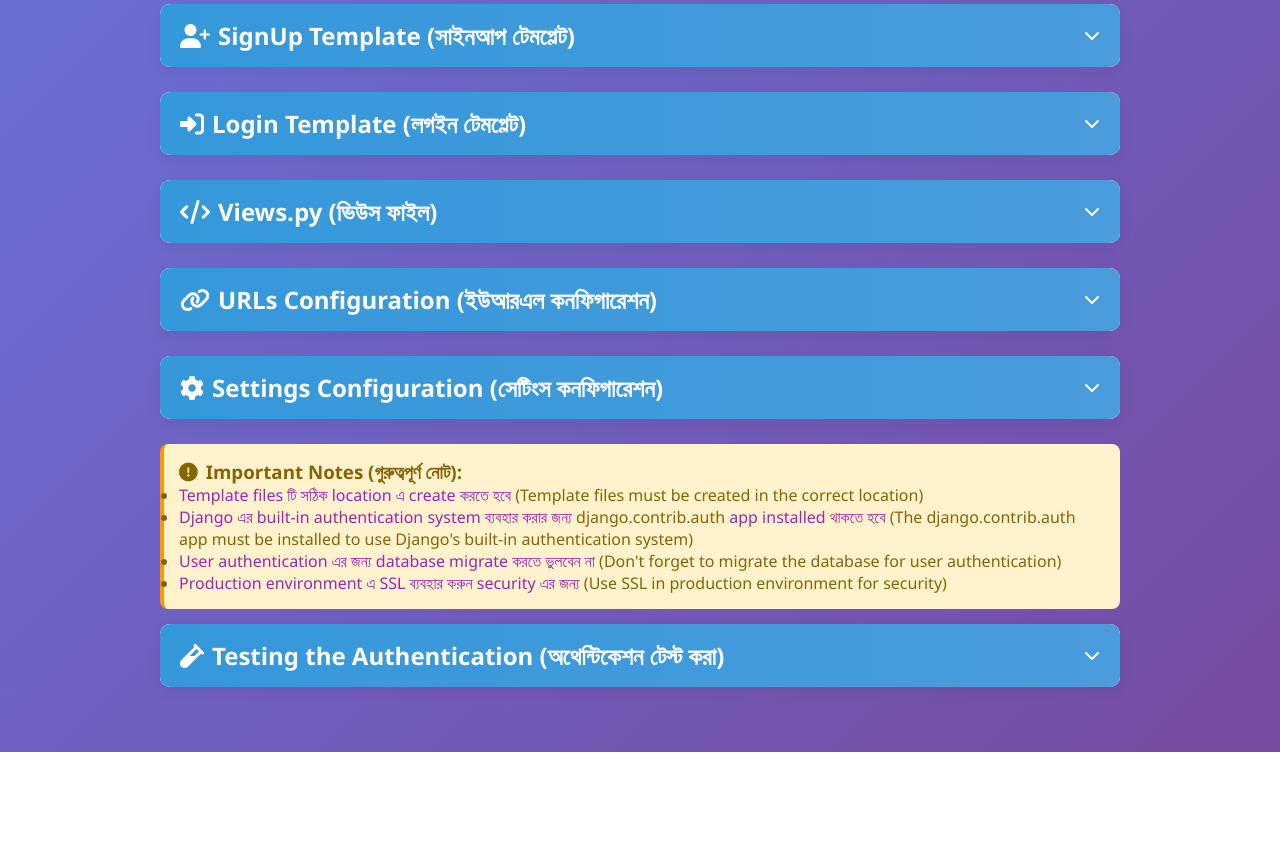
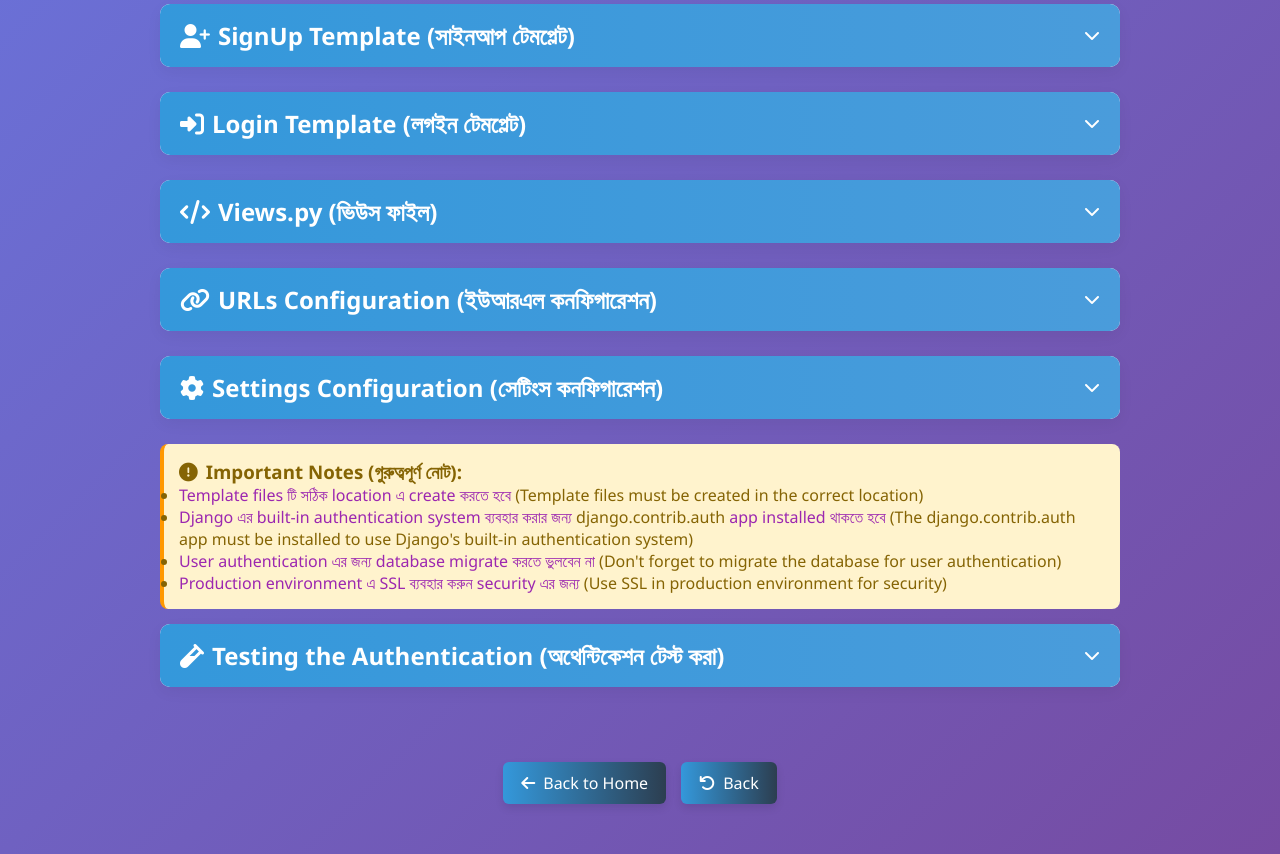
Before and after one commit to rezasdsju/satbeta, a Django app: page /user-auth-tutorial/ in a window 1280 px wide. Shown: the part 834-1688 px from the top of the page. Before the commit the page ends 1586 px from the top, so only its background shows below. Run offline with Django 5.2, Linux system fonts and the light colour scheme.

Commit message:
back button to user auth

```diff
--- a/home/templates/home/programming/user_auth.html
+++ b/home/templates/home/programming/user_auth.html
@@ -250,6 +250,39 @@
             margin-top: 10px;
         }
     }
+.back-button-container {
+    display: flex;
+    justify-content: center;
+    gap: 15px;
+    margin: 30px 0;
+}
+
+.back-home-btn,
+.back-btn {
+    display: inline-flex;
+    align-items: center;
+    gap: 8px;
+    background: linear-gradient(90deg, #3498db, #2c3e50);
+    color: white;
+    padding: 10px 18px;
+    border-radius: 6px;
+    text-decoration: none;
+    font-weight: 500;
+    transition: all 0.3s ease;
+    box-shadow: 0 4px 8px rgba(0,0,0,0.1);
+}
+
+.back-home-btn:hover,
+.back-btn:hover {
+    background: linear-gradient(90deg, #2c3e50, #3498db);
+    transform: translateY(-2px);
+    box-shadow: 0 6px 12px rgba(0,0,0,0.15);
+}
+
+.back-home-btn i,
+.back-btn i {
+    font-size: 16px;
+}
 </style>
 {% endblock %}
 
@@ -542,6 +575,15 @@
         </div>
     </div>
 </div>
+<!-- Back to Home Button -->
+<div class="back-button-container">
+    <a href="{% url 'index' %}" class="back-home-btn">
+        <i class="fas fa-arrow-left"></i> Back to Home
+    </a>
+    <a href="javascript:history.back()" class="back-btn">
+        <i class="fas fa-undo"></i> Back
+    </a>
+</div>
 {% endblock %}
 
 {% block extra_js %}
```
